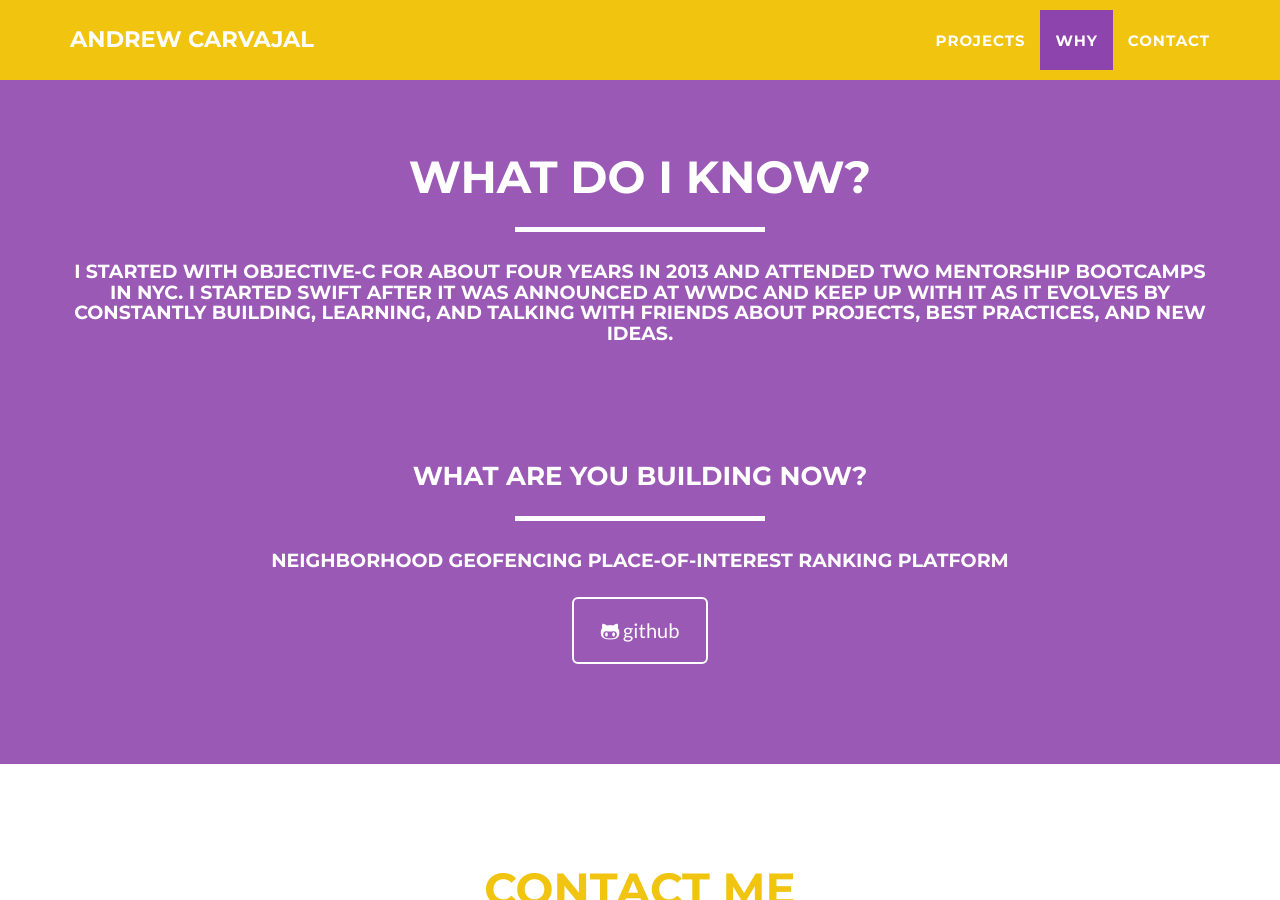
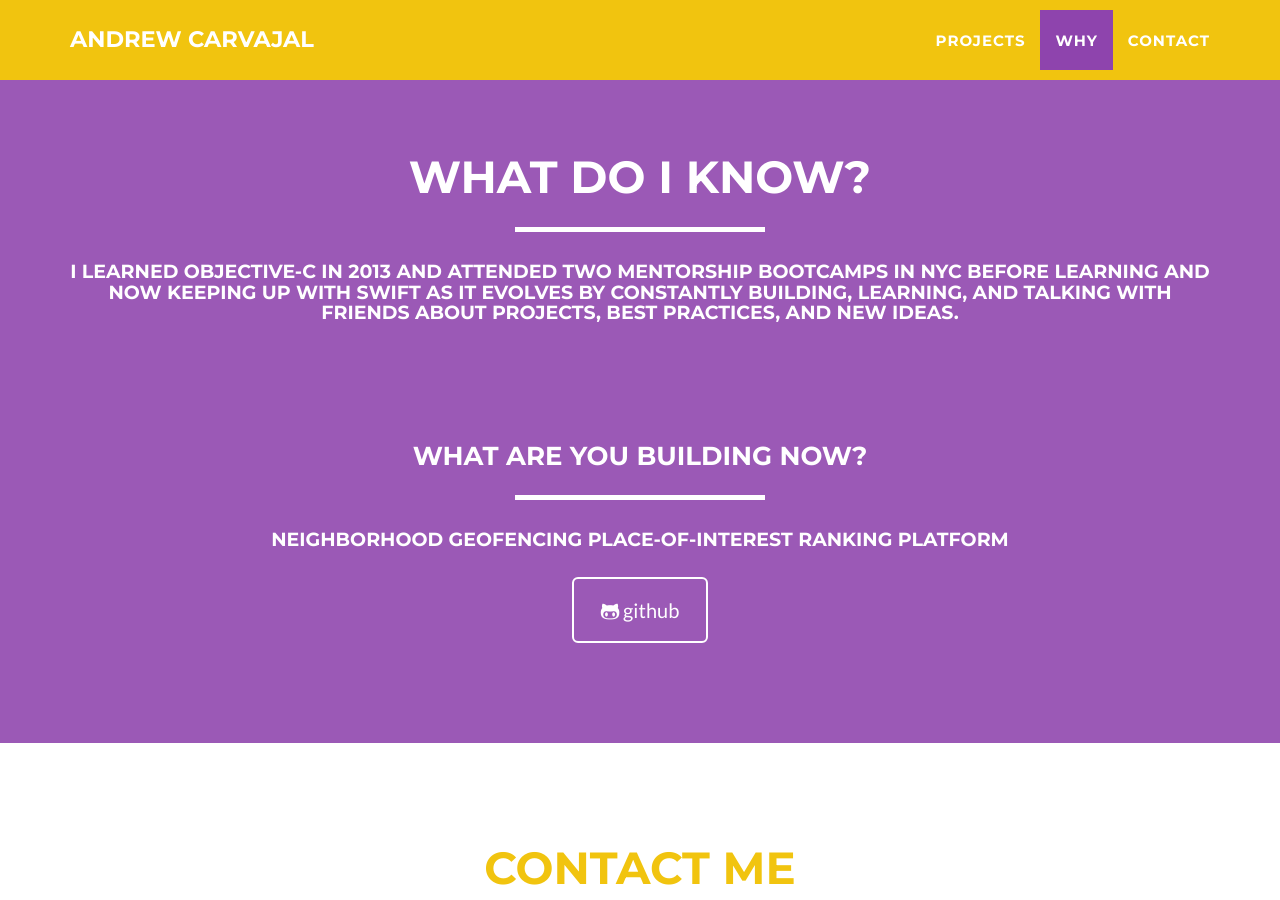
Before and after one commit to andrewcar/andrewcar.github.io, a Jekyll site: the page built from index.html, in a window 1280 px wide and 900 px high, scrolled down 1935 px. Built offline with Jekyll 4.4.1, drawn with Linux system fonts in a browser that asks for light colours.

Commit message:
Update about.html

```diff
--- a/_includes/about.html
+++ b/_includes/about.html
@@ -25,7 +25,7 @@
                 <br>
                 <br>
                 <div class="center-block">
-                    <h4>I started with Objective-C for about four years in 2013 and attended two mentorship bootcamps in NYC. I started Swift after it was announced at WWDC and keep up with it as it evolves by constantly building, learning, and talking with friends about projects, best practices, and new ideas.</h4>
+                    <h4>I learned Objective-C in 2013 and attended two mentorship bootcamps in NYC before learning and now keeping up with Swift as it evolves by constantly building, learning, and talking with friends about projects, best practices, and new ideas.</h4>
                 </div>
                 <br>
                 <br>
```
